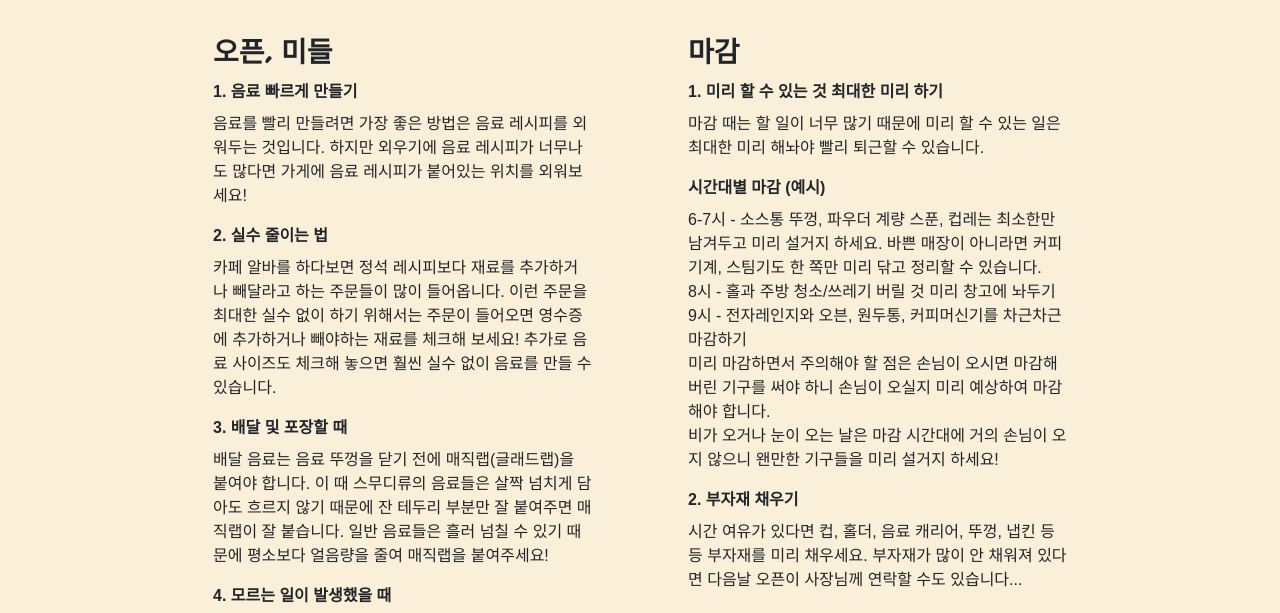
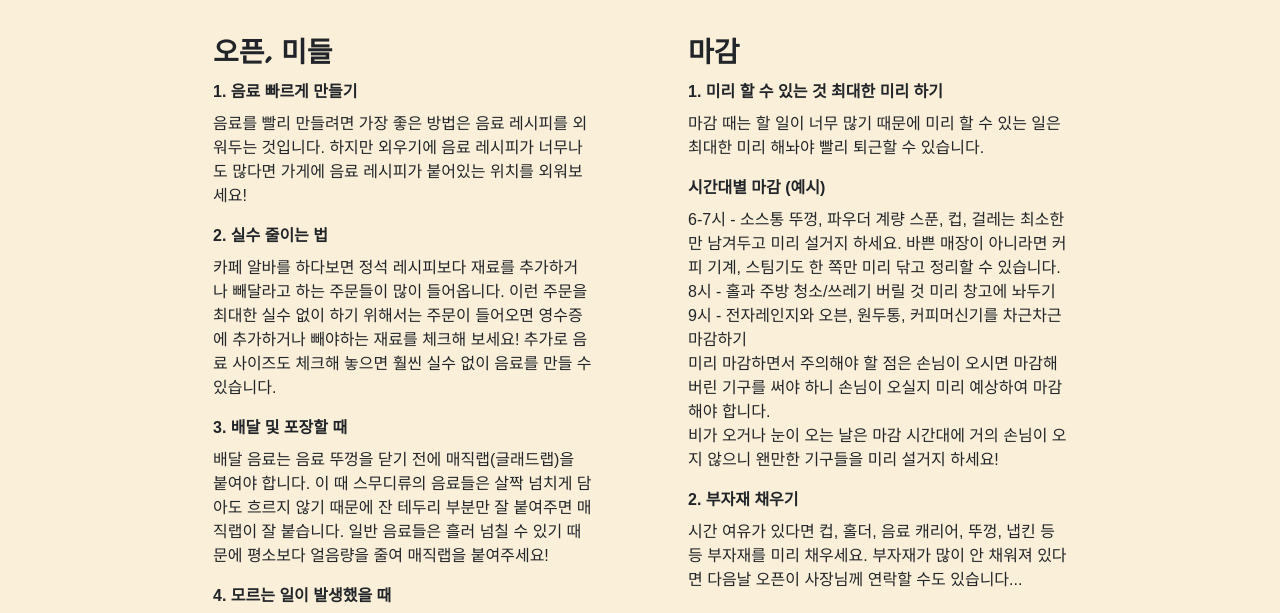
Before and after one commit to dkjadjio/web, a plain HTML site: page cafe.html in a window 1280 px wide. Shown: the part 162-775 px from the top of the page. Drawn offline with nearby package versions, Linux system fonts and the light colour scheme; a web font is replaced by a local one.

Commit message:
Update cafe.html

```diff
--- a/cafe.html
+++ b/cafe.html
@@ -63,7 +63,7 @@
 
         <p class="fw-bold mb-2">시간대별 마감 (예시)</p>
         <p class="lh-lg-2">
-            6-7시 - 소스통 뚜껑, 파우더 계량 스푼, 컵레는 최소한만 남겨두고 미리 설거지 하세요. 바쁜 매장이 아니라면 커피 기계, 스팀기도 한 쪽만 미리 닦고 정리할 수 있습니다.<br>
+            6-7시 - 소스통 뚜껑, 파우더 계량 스푼, 컵, 걸레는 최소한만 남겨두고 미리 설거지 하세요. 바쁜 매장이 아니라면 커피 기계, 스팀기도 한 쪽만 미리 닦고 정리할 수 있습니다.<br>
             8시 - 홀과 주방 청소/쓰레기 버릴 것 미리 창고에 놔두기<br>
             9시 - 전자레인지와 오븐, 원두통, 커피머신기를 차근차근 마감하기<br>
             미리 마감하면서 주의해야 할 점은 손님이 오시면 마감해버린 기구를 써야 하니 손님이 오실지 미리 예상하여 마감해야 합니다.<br>
```
